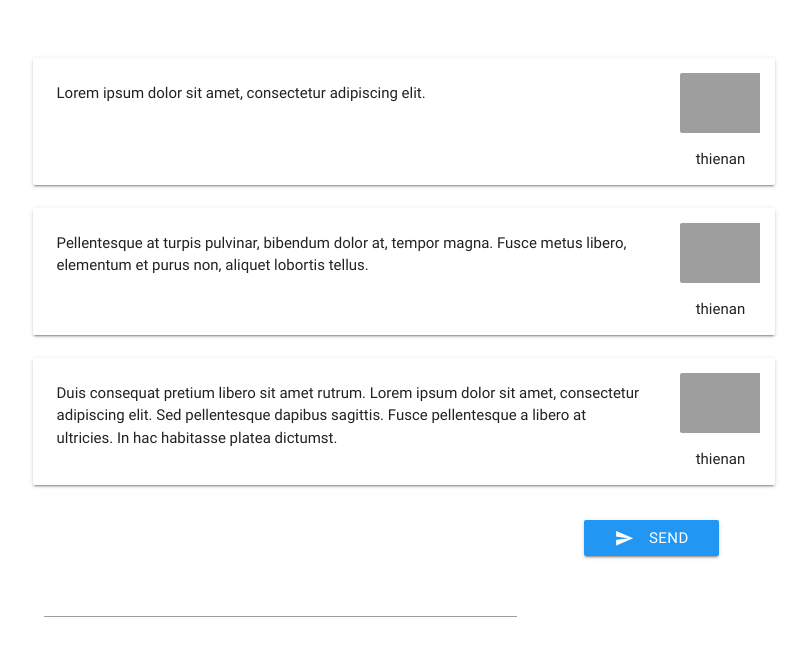
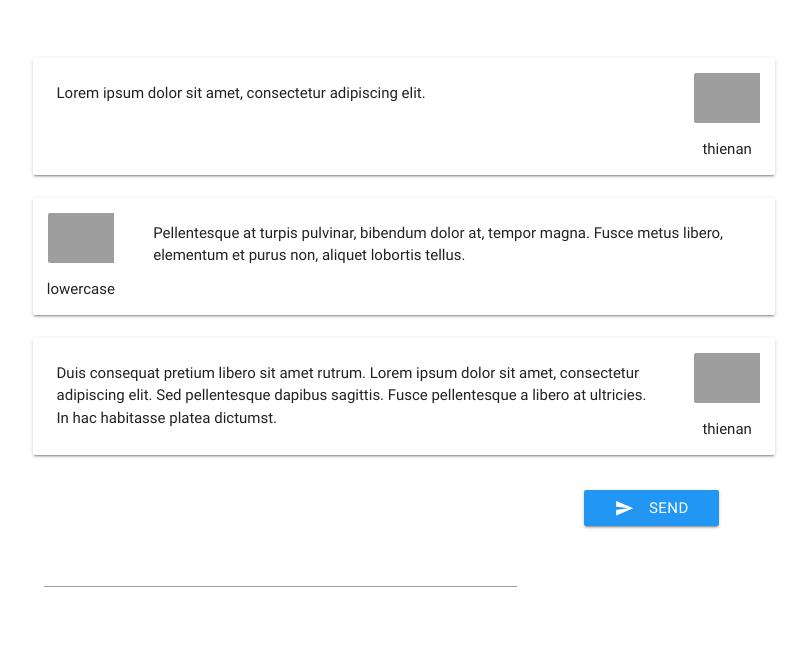
Before and after one commit to nguyenphucthienan/ReactSimpleChatbot, a React app: page / in a window 1280 px wide. Shown: the whole page, without its empty margins (236-1043 px from the left). Built offline with nearby package versions, Linux system fonts and the light colour scheme; grey boxes are pictures that could not be loaded.

Commit message:
Add BotMessage

```diff
--- a/src/css/styles.css
+++ b/src/css/styles.css
@@ -8,7 +8,7 @@ body {
 }
 
 .avatar {
-  width: 60px;
-  height: 60px;
+  width: 50px;
+  height: 50px;
   margin: 15px;
 }
--- a/src/js/components/App.js
+++ b/src/js/components/App.js
@@ -1,6 +1,7 @@
 import React, { Component } from 'react';
 import MessageInput from './MessageInput';
 import UserMessage from './UserMessage';
+import BotMessage from './BotMessage';
 
 class App extends Component {
   render() {
@@ -8,7 +9,7 @@ class App extends Component {
       <div className="container">
         <div className="row">
           <UserMessage content="Lorem ipsum dolor sit amet, consectetur adipiscing elit." />
-          <UserMessage content=" Pellentesque at turpis pulvinar, bibendum dolor at, tempor magna. Fusce metus libero, elementum et purus non, aliquet lobortis tellus." />
+          <BotMessage content=" Pellentesque at turpis pulvinar, bibendum dolor at, tempor magna. Fusce metus libero, elementum et purus non, aliquet lobortis tellus." />
           <UserMessage content="Duis consequat pretium libero sit amet rutrum. Lorem ipsum dolor sit amet, consectetur adipiscing elit. Sed pellentesque dapibus sagittis. Fusce pellentesque a libero at ultricies. In hac habitasse platea dictumst." />
         </div>
         <MessageInput />
--- /dev/null
+++ b/src/js/components/BotMessage.js
@@ -0,0 +1,30 @@
+import React, { Component } from 'react';
+import { connect } from 'react-redux';
+
+class BotMessage extends Component {
+  render() {
+    const { username, avatar } = this.props.botInfo;
+
+    return (
+      <div className="col s10 offset-s1">
+        <div className="card horizontal">
+          <div className="user-info card-image valign-wrapper">
+            <img className="avatar" src={avatar} />
+            <p className="center-align">{username}</p>
+          </div>
+          <div className="card-stacked">
+            <div className="card-content">
+              <p>{this.props.content}</p>
+            </div>
+          </div>
+        </div>
+      </div>
+    );
+  }
+}
+
+function mapStateToProps({ botInfo }) {
+  return { botInfo };
+}
+
+export default connect(mapStateToProps)(BotMessage);
--- a/src/js/reducers/botInfoReducer.js
+++ b/src/js/reducers/botInfoReducer.js
@@ -1,15 +1,15 @@
 const BOT_INFO = [
   {
     username: 'lowercase',
-    avatar: ''
+    avatar: 'https://pbs.twimg.com/media/DI902LPVAAAwFdd.jpg'
   },
   {
     username: 'UPPERCASE',
-    avatar: ''
+    avatar: 'https://pbs.twimg.com/media/DI9034wVoAAh7iU.jpg'
   },
   {
     username: 'snake_case',
-    avatar: ''
+    avatar: 'https://i.pinimg.com/originals/1e/d9/2e/1ed92e0c37de9d02485b6d03835d10a2.jpg'
   }
 ];
 
```
